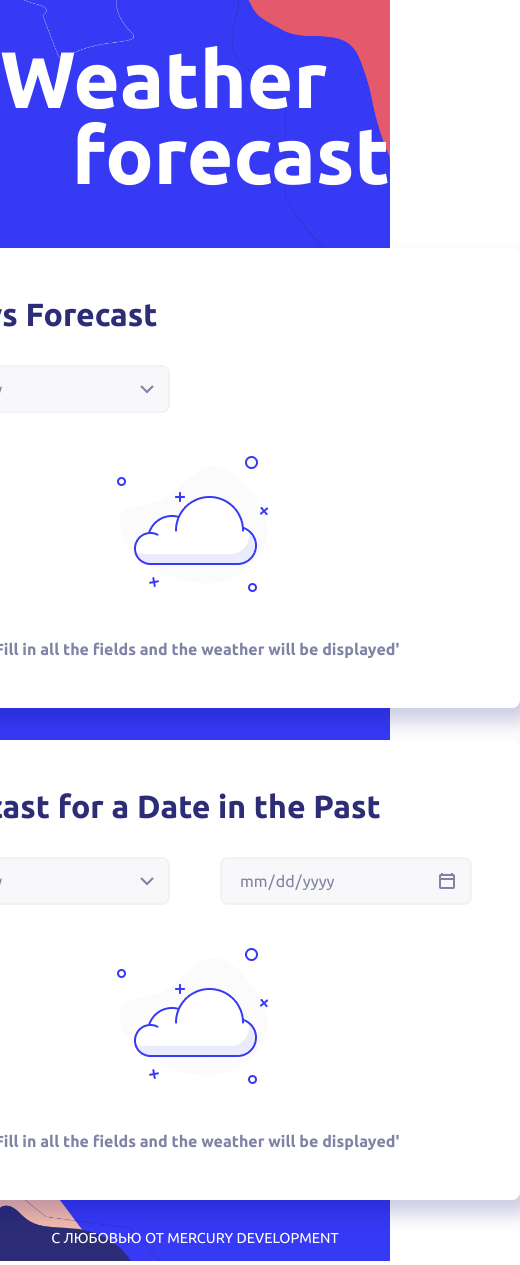
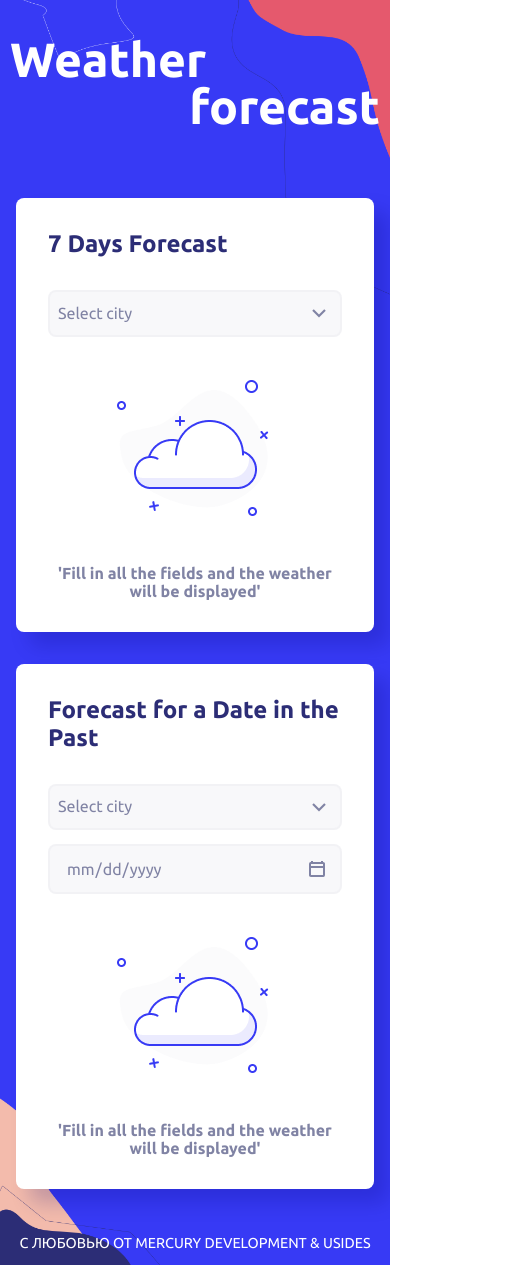
Before and after one commit to usides/mercury-weather-app, a React (Create React App) app: page / in a window 390 px wide. Shown: the whole page, 520 px wide, since content can reach past the window. Built offline with nearby package versions, Linux system fonts and the light colour scheme.

Commit message:
add: mobile view

```diff
--- a/src/App.js
+++ b/src/App.js
@@ -8,23 +8,27 @@ import CitySelect from './components/CitySelect/CitySelect';
 import CardsRow from './components/CardsRow/CardsRow';
 import DateSelect from './components/DateSelect/DateSelect';
 import WeatherCard from './components/WeatherCard/WeatherCard';
+import { useMediaQuery } from './query';
 
 function App() {
   const [sevenDaysForecastCache, setSevenDaysForecastCache] = useState({});
   const [currentForecastData, setCurrentForecastData] = useState({
-    days: [],
-    head: 0,
+    days: null,
+    head: null,
   });
-  const [forecastToShow, setForecastToShow] = useState([]);
+  const [forecastToShow, setForecastToShow] = useState(null);
   const [currentGoneDayFields, setCurrentGoneDayFields] = useState({
-    dt: '',
-    city: '',
+    dt: null,
+    city: null,
   });
   const [goneDayWeatherCache, setGoneDayWeatherCache] = useState({});
   const [currentGoneDayWeatherData, setCurrentGoneDayWeatherData] =
     useState(null);
 
   //--------------------------------------------------
+
+  let isPageShort = useMediaQuery('(max-width: 650px)');
+  let gap = isPageShort ? 1 : 3;
 
   const selectCityForForecast = async (city) => {
     const forecast = await getSevenDaysForecast(city);
@@ -44,9 +48,18 @@ function App() {
     }
   };
 
+  useEffect(() => {
+    if (currentForecastData.days === null) return;
+    const { days, head } = currentForecastData;
+    // if (isPageShort) setCurrentForecastData((state) => ({ ...state, head: 0 }));
+    const daysToShow = days.slice(head, head + gap);
+    setForecastToShow(daysToShow);
+  }, [currentForecastData, gap, isPageShort]);
+
   const changeForecastToShow = (direction) => {
+    if (forecastToShow === null) return;
     if (direction === 'right') {
-      if (currentForecastData.head + 3 === currentForecastData.days.length)
+      if (currentForecastData.head + gap >= currentForecastData.days.length)
         return;
       setCurrentForecastData((state) => ({ ...state, head: state.head + 1 }));
     } else if (direction === 'left') {
@@ -58,11 +71,22 @@ function App() {
     }
   };
 
-  useEffect(() => {
-    const { days, head } = currentForecastData;
-    const daysToShow = days.slice(head, head + 3);
-    setForecastToShow(daysToShow);
-  }, [currentForecastData]);
+  // const handleKeyDown = (e) => {
+  //   if (e.keyCode === 37) {
+  //     changeForecastToShow('left');
+  //     console.log('37');
+  //   } else if (e.keyCode === 39) {
+  //     changeForecastToShow('right');
+  //     console.log('39');
+  //   }
+  // };
+
+  // useEffect(() => {
+  //   document.addEventListener('keydown', handleKeyDown);
+  //   return () => {
+  //     window.removeEventListener('keydown', handleKeyDown);
+  //   };
+  // }, []);
 
   //--------------------------------------------------------
 
@@ -106,13 +130,13 @@ function App() {
       </header>
       <main className='main_section'>
         <Pane
-          isPlaceholder={!Boolean(forecastToShow.length)}
+          isPlaceholder={!Boolean(forecastToShow)}
           headerText='7 Days Forecast'
         >
           <form>
             <CitySelect selectCity={selectCityForForecast} />
           </form>
-          {Boolean(forecastToShow.length) && (
+          {Boolean(forecastToShow) && (
             <CardsRow
               cardsData={forecastToShow}
               changeForecastToShow={changeForecastToShow}
@@ -137,7 +161,9 @@ function App() {
         </Pane>
       </main>
       <footer className='footer'>
-        <p className='footer__text'>C ЛЮБОВЬЮ ОТ MERCURY DEVELOPMENT</p>
+        <p className='footer__text'>
+          C ЛЮБОВЬЮ ОТ MERCURY DEVELOPMENT & USIDES
+        </p>
       </footer>
     </div>
   );
--- a/src/components/CardsRow/CardsRow.module.css
+++ b/src/components/CardsRow/CardsRow.module.css
@@ -1,6 +1,6 @@
 .row {
   position: relative;
-  /* margin-top: 2rem; */
+
   display: grid;
   grid-template-columns: 1fr 1fr 1fr;
   grid-column-gap: 10px;
@@ -9,7 +9,7 @@
 .row__arrow {
   border: none;
   position: absolute;
-  top: 50%;
+  top: calc(50% + 1rem);
   width: 24px;
   height: 24px;
   background: url(./chevron.png) center center / contain no-repeat;
@@ -26,3 +26,9 @@
 
   transform: rotateZ(180deg) translateY(50%);
 }
+
+@media screen and (max-width: 650px) {
+  .row {
+    grid-template-columns: 1fr;
+  }
+}
--- a/src/components/CitySelect/CitySelect.module.css
+++ b/src/components/CitySelect/CitySelect.module.css
@@ -1,7 +1,6 @@
 .custom_select {
   position: relative;
-  width: 252px;
-  height: 48px;
+  min-width: 252px;
 }
 
 .custom_select::after {
@@ -23,6 +22,7 @@
   font-weight: 400;
   font-size: 1rem;
   display: block;
+  padding: 0.8rem 0;
   width: 100%;
   height: 100%;
   border-radius: 8px;
@@ -47,3 +47,9 @@
 .custom_select__select:active {
   border-color: #373af5;
 }
+
+@media screen and (max-width: 650px) {
+  .custom_select {
+    min-width: 236px;
+  }
+}
--- a/src/components/DateSelect/DateSelect.js
+++ b/src/components/DateSelect/DateSelect.js
@@ -15,7 +15,7 @@ const DateSelect = ({ selectDate }) => {
     const timeZoneOffsetMs = today.getTimezoneOffset() * 60 * 1000 * -1;
     const todayDt = todayDtUtc + timeZoneOffsetMs;
 
-    if (selectedDt >= todayDt || selectedDt <= todayDt - 7 * 24 * 3600 * 1000) {
+    if (selectedDt >= todayDt || selectedDt <= todayDt - 6 * 24 * 3600 * 1000) {
       setShowAlert(true);
     } else {
       setShowAlert(false);
@@ -23,9 +23,9 @@ const DateSelect = ({ selectDate }) => {
       selectDate(selectedDt / 1000);
     }
 
-    // console.log(todayDt);
-    // console.log(e.target.valueAsNumber);
-    // console.log(todayDt - e.target.valueAsNumber);
+    console.log(todayDt);
+    console.log(e.target.valueAsNumber);
+    console.log(todayDt - e.target.valueAsNumber);
   };
 
   const isFilled = () => {
--- a/src/components/DateSelect/DateSelect.module.css
+++ b/src/components/DateSelect/DateSelect.module.css
@@ -1,7 +1,6 @@
 .wrapper {
   position: relative;
-  width: 252px;
-  height: 48px;
+  min-width: 252px;
 }
 
 .wrapper__input {
@@ -12,6 +11,7 @@
   font-size: 1rem;
   width: 100%;
   height: 100%;
+  padding: 0.8rem 0;
   border-radius: 8px;
   color: #8083a4;
   background-color: rgba(128, 131, 164, 0.06);
@@ -69,3 +69,15 @@
   font-weight: bold;
   color: #e5596d;
 }
+
+@media screen and (max-width: 650px) {
+  .wrapper {
+    width: auto;
+    min-width: 236px;
+  }
+
+  .wrapper__alert {
+    /* bottom: -30px; */
+    font-size: 0.7rem;
+  }
+}
--- a/src/components/Pane/Pane.module.css
+++ b/src/components/Pane/Pane.module.css
@@ -1,6 +1,6 @@
 .pane {
-  min-width: 650px;
-  min-height: 460px;
+  min-width: 620px;
+  min-height: 465px;
   padding: 3rem;
   margin: 1rem;
   background-color: #fff;
@@ -10,7 +10,7 @@
 
 .pane__header {
   text-align: left;
-  font-size: 32px;
+  font-size: 2rem;
   color: #2c2d76;
   margin-bottom: 2rem;
 }
@@ -25,3 +25,18 @@
   color: #8083a4;
   margin: 0;
 }
+
+@media screen and (max-width: 650px) {
+  .pane {
+    min-width: 100%;
+    padding: 2rem;
+    min-height: auto;
+  }
+
+  .pane__header {
+    text-align: left;
+    font-size: 1.5rem;
+    color: #2c2d76;
+    margin-bottom: 2rem;
+  }
+}
--- a/src/components/WeatherCard/WeatherCard.module.css
+++ b/src/components/WeatherCard/WeatherCard.module.css
@@ -1,4 +1,7 @@
 .card {
+  display: flex;
+  flex-direction: column;
+  justify-content: space-between;
   background-color: #373af5;
   border-radius: 8px;
   min-width: 150px;
@@ -6,6 +9,12 @@
   font-weight: bold;
   padding: 1rem;
   margin-top: 2rem;
+  min-height: 220px;
+}
+
+.card__img {
+  max-width: 120px;
+  align-self: center;
 }
 
 .card__date {
@@ -18,3 +27,9 @@
   font-size: 32px;
   text-align: right;
 }
+
+@media screen and (max-width: 650px) {
+  .card {
+    min-height: 250px;
+  }
+}
--- a/src/index.css
+++ b/src/index.css
@@ -66,6 +66,7 @@ code {
   justify-content: center;
   align-items: center;
   flex-wrap: wrap;
+  padding: 1rem;
 }
 
 .form {
@@ -82,3 +83,26 @@ code {
   color: #fff;
   font-size: 0.9rem;
 }
+
+@media screen and (max-width: 650px) {
+  .heading {
+    max-width: 370px;
+    font-size: 3rem;
+  }
+  .heading__right {
+    margin-top: -0.5rem;
+  }
+
+  .form {
+    flex-wrap: wrap;
+    flex-direction: column;
+    min-height: 110px;
+  }
+}
+
+@media screen and (max-width: 380px) {
+  .heading {
+    max-width: 280px;
+    font-size: 2.3rem;
+  }
+}
--- /dev/null
+++ b/src/query.js
@@ -0,0 +1,19 @@
+import { useState, useEffect } from 'react';
+
+export function useMediaQuery(query) {
+  const [matches, setMatches] = useState(false);
+
+  useEffect(() => {
+    const media = window.matchMedia(query);
+    if (media.matches !== matches) {
+      setMatches(media.matches);
+    }
+    const listener = () => {
+      setMatches(media.matches);
+    };
+    media.addListener(listener);
+    return () => media.removeListener(listener);
+  }, [matches, query]);
+
+  return matches;
+}
```
